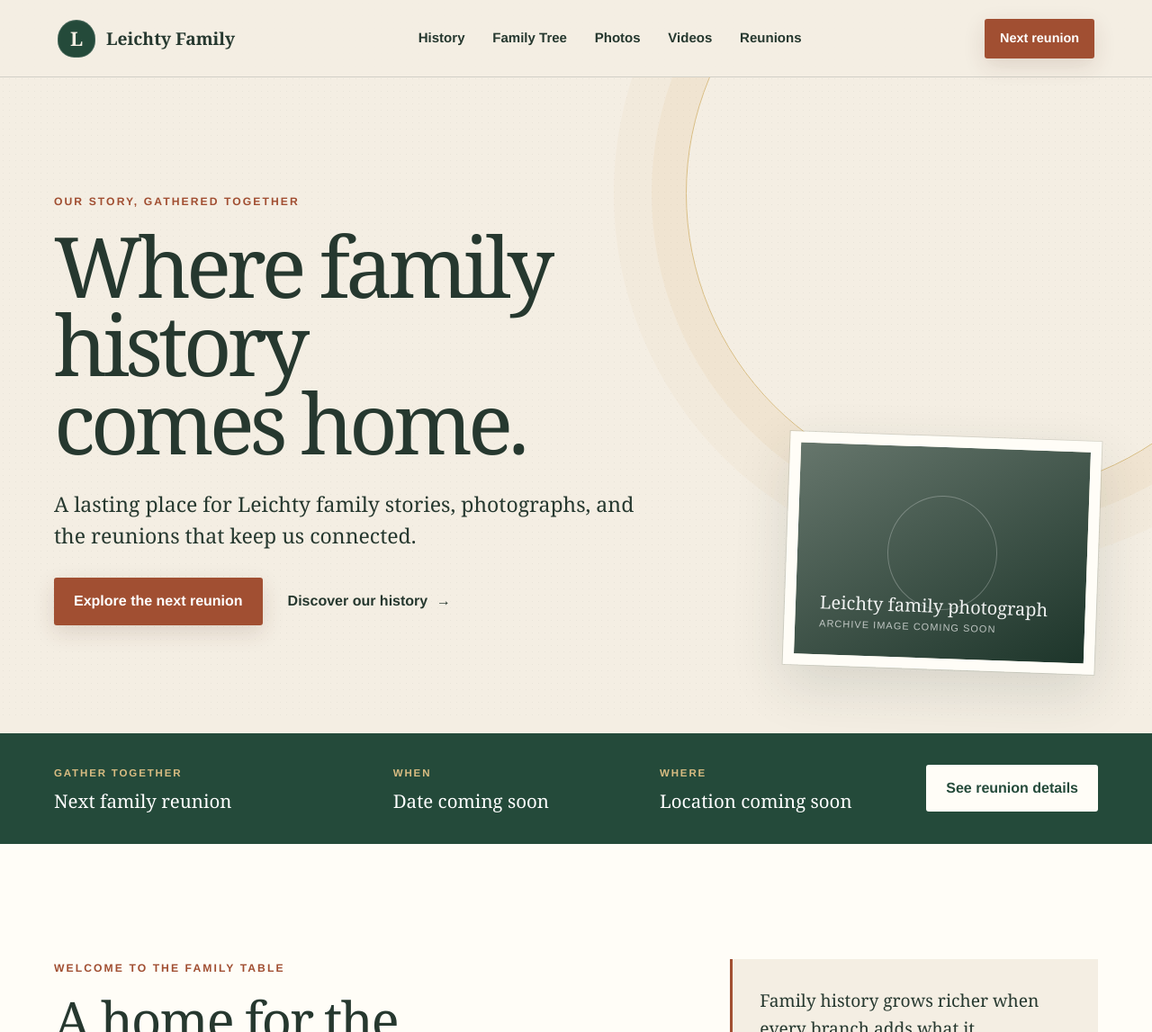
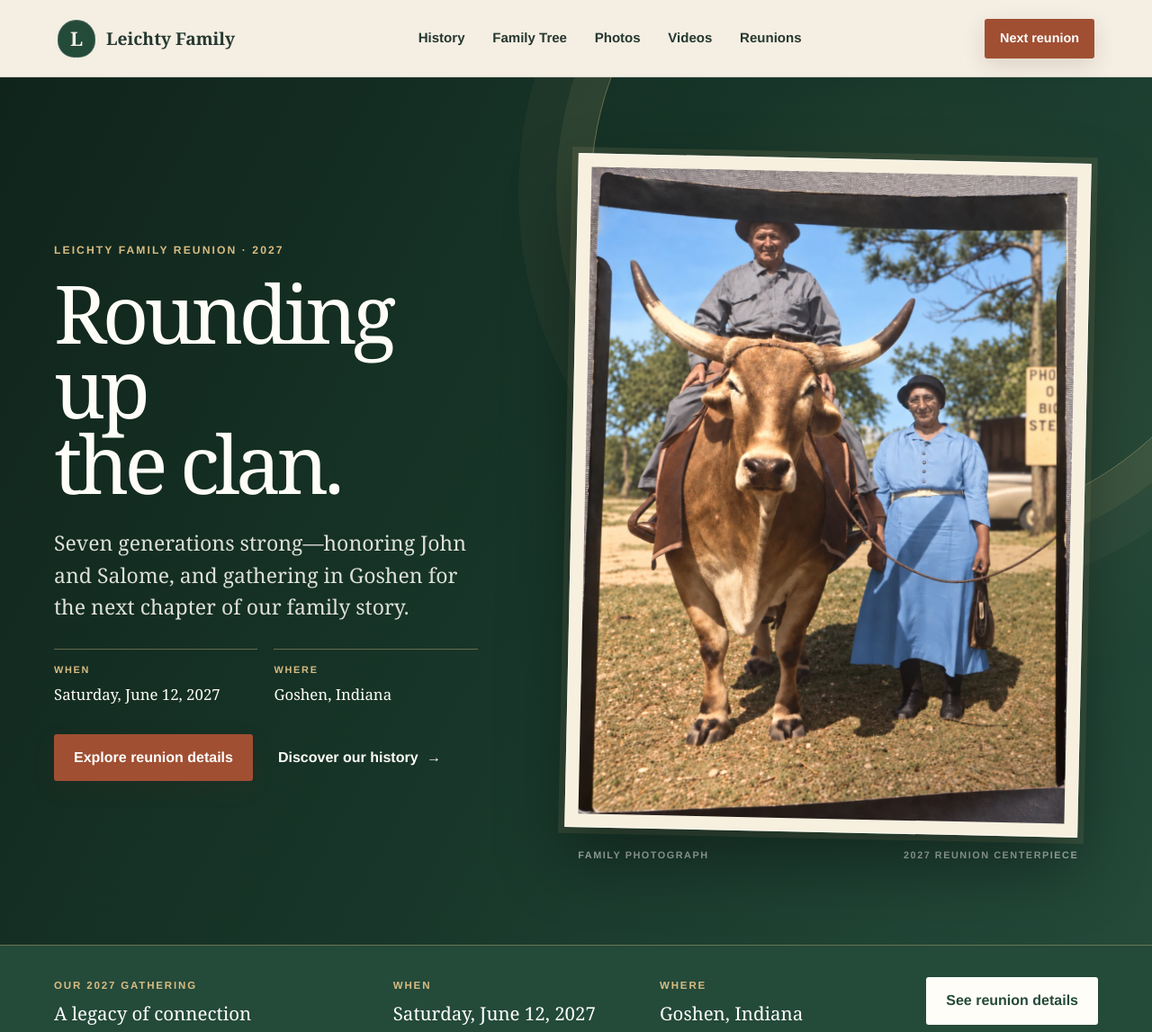
Before and after one commit to leichtyjl/leichtys-family, a website: page index.html in a window 1280 px wide. Shown: the top 1147 px of the page at 90% size. Drawn offline with Linux system fonts and the light colour scheme.

Commit message:
Design reunion-centered homepage

```diff
--- a/assets/styles.css
+++ b/assets/styles.css
@@ -189,27 +189,40 @@ button, input, select, textarea { font: inherit; }
 .text-link span { display: inline-block; margin-left: 5px; transition: transform .18s ease; }
 .text-link:hover span { transform: translateX(4px); }
 
-.hero {
+.reunion-hero {
   position: relative;
-  min-height: 710px;
-  padding: clamp(76px, 10vw, 138px) max(22px, calc((100vw - var(--content)) / 2)) 120px;
+  min-height: min(850px, calc(100vh - 86px));
+  padding: clamp(54px, 7vw, 94px) max(22px, calc((100vw - var(--content)) / 2));
+  display: grid;
+  grid-template-columns: minmax(0, .88fr) minmax(420px, 1.12fr);
+  align-items: center;
+  gap: clamp(42px, 7vw, 96px);
+  color: rgba(255, 253, 247, .86);
+  background:
+    radial-gradient(circle at 78% 38%, rgba(216,188,130,.14), transparent 32%),
+    linear-gradient(118deg, #10241b 0%, #18372a 52%, #244a3a 100%);
   overflow: hidden;
 }
 
-.hero::before {
+.reunion-hero::before {
   content: "";
   position: absolute;
-  width: min(710px, 52vw);
+  width: min(760px, 58vw);
   aspect-ratio: 1;
-  right: -150px;
-  top: -205px;
-  border: 1px solid var(--gold);
+  right: -120px;
+  top: -245px;
+  border: 1px solid rgba(216,188,130,.45);
   border-radius: 50%;
-  box-shadow: 0 0 0 38px rgba(216,188,130,.12), 0 0 0 80px rgba(216,188,130,.07);
+  box-shadow: 0 0 0 38px rgba(216,188,130,.08), 0 0 0 80px rgba(216,188,130,.045);
   pointer-events: none;
 }
 
-.hero-content { position: relative; z-index: 2; max-width: 770px; }
+.hero-content { position: relative; z-index: 2; max-width: 640px; }
+.reunion-hero .eyebrow { color: var(--gold); }
+.reunion-hero h1 { color: var(--paper); font-size: clamp(3.8rem, 7vw, 7rem); }
+.reunion-hero .text-link { color: var(--paper); }
+.reunion-hero .text-link:hover,
+.reunion-hero .text-link:focus-visible { color: var(--gold); }
 
 .eyebrow {
   margin: 0 0 18px;
@@ -252,36 +265,37 @@ h3 { margin: 0 0 10px; font-size: 1.55rem; font-weight: 600; line-height: 1.15;
 .hero-copy { margin: 30px 0 28px; }
 .hero-actions { display: flex; align-items: center; gap: 28px; flex-wrap: wrap; }
 
-.photo-stage {
-  position: absolute;
-  z-index: 1;
-  right: max(28px, calc((100vw - var(--content)) / 2));
-  bottom: 70px;
-  width: clamp(240px, 27vw, 360px);
-  aspect-ratio: 4 / 3;
-  padding: 27px;
+.hero-details {
+  margin: 0 0 30px;
+  display: grid;
+  grid-template-columns: repeat(2, minmax(0, 1fr));
+  gap: 18px;
+}
+.hero-details div { padding-top: 14px; border-top: 1px solid rgba(216,188,130,.42); }
+.hero-details dt { color: var(--gold); font-size: .68rem; font-weight: 800; letter-spacing: .16em; text-transform: uppercase; }
+.hero-details dd { margin: 4px 0 0; color: var(--paper); font-family: var(--serif); font-size: 1.05rem; }
+
+.reunion-centerpiece { position: relative; z-index: 1; width: min(100%, 570px); margin: 0 auto; }
+.centerpiece-frame {
+  padding: clamp(10px, 1.1vw, 15px);
+  background: #f7f0df;
+  border: 1px solid rgba(255,255,255,.58);
+  box-shadow: 0 34px 76px rgba(0,0,0,.38), 0 0 0 7px rgba(216,188,130,.12);
+  transform: rotate(1.2deg);
+}
+.centerpiece-frame img { width: 100%; height: auto; display: block; }
+.reunion-centerpiece figcaption {
+  margin: 18px 7px 0;
   display: flex;
-  flex-direction: column;
-  justify-content: flex-end;
-  color: rgba(255,255,255,.92);
-  background: linear-gradient(150deg, #66766c, #1d352a);
-  border: 12px solid var(--paper);
-  outline: 1px solid rgba(38,56,47,.12);
-  box-shadow: var(--shadow);
-  transform: rotate(2deg);
-  font-family: var(--serif);
-  font-size: 1.25rem;
+  justify-content: space-between;
+  gap: 20px;
+  color: rgba(255,255,255,.62);
+  font-size: .68rem;
+  font-weight: 750;
+  letter-spacing: .14em;
+  text-transform: uppercase;
 }
 
-.photo-stage::before {
-  content: "";
-  position: absolute;
-  inset: 23% 31%;
-  border: 1px solid rgba(255,255,255,.26);
-  border-radius: 50%;
-}
-
-.photo-stage small,
 .photo-placeholder small {
   display: block;
   font-family: var(--sans);
@@ -292,7 +306,12 @@ h3 { margin: 0 0 10px; font-size: 1.55rem; font-weight: 600; line-height: 1.15;
   opacity: .74;
 }
 
-.reunion-ribbon { color: white; background: var(--forest); }
+.reunion-ribbon {
+  color: white;
+  background: var(--forest);
+  border-top: 1px solid rgba(216,188,130,.38);
+  border-bottom: 1px solid rgba(216,188,130,.25);
+}
 .ribbon-inner {
   width: min(calc(100% - 44px), var(--content));
   margin: auto;
@@ -476,7 +495,7 @@ h3 { margin: 0 0 10px; font-size: 1.55rem; font-weight: 600; line-height: 1.15;
 
 @media (max-width: 1060px) {
   .hero-content { max-width: 620px; }
-  .photo-stage { right: 4vw; width: 280px; }
+  .reunion-hero { grid-template-columns: minmax(0, .92fr) minmax(370px, 1.08fr); gap: 40px; }
   .card-grid { grid-template-columns: repeat(2, 1fr); }
 }
 
@@ -484,10 +503,10 @@ h3 { margin: 0 0 10px; font-size: 1.55rem; font-weight: 600; line-height: 1.15;
   .site-header { min-height: 76px; }
   .js .desktop-nav { display: none; }
   .js .menu-toggle { display: block; }
-  .hero { min-height: auto; padding-top: 72px; padding-bottom: 440px; }
+  .reunion-hero { min-height: auto; grid-template-columns: 1fr; padding-top: 76px; padding-bottom: 76px; }
   .hero-content { max-width: 760px; }
-  .photo-stage { left: 10%; right: auto; bottom: 72px; width: 76%; max-width: 360px; }
-  .hero::before { width: 80vw; right: -35vw; }
+  .reunion-centerpiece { width: min(84vw, 570px); }
+  .reunion-hero::before { width: 86vw; right: -35vw; }
   .ribbon-inner { grid-template-columns: 1fr 1fr; }
   .ribbon-inner .button { justify-self: start; }
   .intro-grid, .family-promise, .reunion-cta, .tree-foundation, .reunion-overview { grid-template-columns: 1fr; }
@@ -504,9 +523,13 @@ h3 { margin: 0 0 10px; font-size: 1.55rem; font-weight: 600; line-height: 1.15;
   .wordmark { font-size: 1.02rem; }
   .wordmark-mark { width: 38px; height: 38px; }
   .header-actions .button-small { display: none; }
-  .hero { padding-inline: 22px; padding-bottom: 390px; }
+  .reunion-hero { padding-inline: 22px; padding-top: 62px; }
+  .reunion-hero h1 { font-size: clamp(3.2rem, 15vw, 5.2rem); }
+  .hero-details { grid-template-columns: 1fr; }
   .hero-actions { align-items: stretch; flex-direction: column; gap: 7px; }
   .hero-actions .text-link { text-align: center; }
+  .reunion-centerpiece { width: min(88vw, 500px); }
+  .reunion-centerpiece figcaption { flex-direction: column; gap: 3px; }
   .ribbon-inner { grid-template-columns: 1fr; gap: 18px; }
   .ribbon-inner > div { padding-bottom: 14px; border-bottom: 1px solid rgba(255,255,255,.16); }
   .ribbon-inner .button { width: 100%; }
--- a/content/site.json
+++ b/content/site.json
@@ -3,9 +3,9 @@
   "canonicalOrigin": "https://www.leichtys.com",
   "description": "A gathering place for Leichty family history, photographs, stories, and reunions.",
   "reunion": {
-    "label": "Next family reunion",
-    "date": "Date coming soon",
-    "location": "Location coming soon",
+    "label": "2027 family reunion",
+    "date": "Saturday, June 12, 2027",
+    "location": "Goshen, Indiana",
     "registration": "Registration opening later"
   },
   "navigation": [
--- a/index.html
+++ b/index.html
@@ -5,14 +5,14 @@
     <meta name="viewport" content="width=device-width, initial-scale=1">
     <meta name="theme-color" content="#f4eee3">
     <title>Leichty Family</title>
-    <meta name="description" content="A gathering place for Leichty family history, photographs, stories, and reunions.">
+    <meta name="description" content="The 2027 Leichty Family Reunion in Goshen, Indiana, and a lasting home for family history, photographs, and stories.">
     <link rel="canonical" href="https://www.leichtys.com/">
     <link rel="icon" type="image/png" sizes="32x32" href="/assets/favicon-32.png">
     <link rel="apple-touch-icon" href="/assets/apple-touch-icon.png">
     <meta property="og:type" content="website">
     <meta property="og:site_name" content="Leichty Family">
     <meta property="og:title" content="Leichty Family">
-    <meta property="og:description" content="A gathering place for Leichty family history, photographs, stories, and reunions.">
+    <meta property="og:description" content="The 2027 Leichty Family Reunion in Goshen, Indiana, and a lasting home for family history, photographs, and stories.">
     <meta property="og:url" content="https://www.leichtys.com/">
     <meta property="og:image" content="https://www.leichtys.com/assets/og.png">
     <meta property="og:image:width" content="1200">
@@ -20,8 +20,9 @@
     <meta property="og:image:alt" content="Leichty Family — History, stories and reunions">
     <meta name="twitter:card" content="summary_large_image">
     <meta name="twitter:title" content="Leichty Family">
-    <meta name="twitter:description" content="A gathering place for Leichty family history, photographs, stories, and reunions.">
+    <meta name="twitter:description" content="The 2027 Leichty Family Reunion in Goshen, Indiana, and a lasting home for family history, photographs, and stories.">
     <meta name="twitter:image" content="https://www.leichtys.com/assets/og.png">
+    <link rel="preload" as="image" href="/assets/reunion-centerpiece.webp" type="image/webp">
     <link rel="stylesheet" href="/assets/styles.css">
     <script src="/assets/site.js" defer></script>
   </head>
@@ -37,35 +38,41 @@
     <nav class="mobile-menu" id="mobile-menu" data-mobile-menu aria-label="Mobile navigation" hidden><a href="/history/">History</a><a href="/family-tree/">Family Tree</a><a href="/photos/">Photos</a><a href="/videos/">Videos</a><a href="/reunions/">Reunions</a><a href="/reunion/">Next reunion</a></nav>
   </header>
     <main id="main">
-      <section class="hero" aria-labelledby="hero-title">
+      <section class="reunion-hero" aria-labelledby="hero-title">
         <div class="hero-content">
-          <p class="eyebrow">Our story, gathered together</p>
-          <h1 id="hero-title">Where family history<br>comes home.</h1>
-          <p class="hero-copy">A lasting place for Leichty family stories, photographs, and the reunions that keep us connected.</p>
+          <p class="eyebrow">Leichty Family Reunion · 2027</p>
+          <h1 id="hero-title">Rounding up<br>the clan.</h1>
+          <p class="hero-copy">Seven generations strong—honoring John and Salome, and gathering in Goshen for the next chapter of our family story.</p>
+          <dl class="hero-details" aria-label="Reunion date and location">
+            <div><dt>When</dt><dd>Saturday, June 12, 2027</dd></div>
+            <div><dt>Where</dt><dd>Goshen, Indiana</dd></div>
+          </dl>
           <div class="hero-actions">
-            <a class="button" href="/reunion/">Explore the next reunion</a>
+            <a class="button" href="/reunion/">Explore reunion details</a>
             <a class="text-link" href="/history/">Discover our history <span aria-hidden="true">→</span></a>
           </div>
         </div>
-        <div class="photo-stage" role="img" aria-label="Reserved space for a treasured Leichty family photograph">
-          <span>Leichty family photograph</span>
-          <small>Archive image coming soon</small>
-        </div>
+        <figure class="reunion-centerpiece">
+          <div class="centerpiece-frame">
+            <img src="/assets/reunion-centerpiece.webp" width="1087" height="1447" fetchpriority="high" alt="Colorized vintage photograph of a man seated on a longhorn steer beside a woman in a blue dress">
+          </div>
+          <figcaption><span>Family photograph</span><span>2027 reunion centerpiece</span></figcaption>
+        </figure>
       </section>
 
       <aside class="reunion-ribbon" aria-label="Next reunion summary">
         <div class="ribbon-inner">
           <div>
-            <span class="ribbon-label">Gather together</span>
-            <span class="ribbon-value">Next family reunion</span>
+            <span class="ribbon-label">Our 2027 gathering</span>
+            <span class="ribbon-value">A legacy of connection</span>
           </div>
           <div>
             <span class="ribbon-label">When</span>
-            <span class="ribbon-value">Date coming soon</span>
+            <span class="ribbon-value">Saturday, June 12, 2027</span>
           </div>
           <div>
             <span class="ribbon-label">Where</span>
-            <span class="ribbon-value">Location coming soon</span>
+            <span class="ribbon-value">Goshen, Indiana</span>
           </div>
           <a class="button button-light" href="/reunion/">See reunion details</a>
         </div>
@@ -131,12 +138,12 @@
           <div>
             <p class="eyebrow">Come back together</p>
             <h2 id="reunion-title">The next Leichty family reunion.</h2>
-            <p class="section-lead">Planning details are being gathered. The reunion page will become the single place for the date, location, schedule, lodging, meals, and registration.</p>
+            <p class="section-lead">The date and place are set. The reunion page is the single home for the latest schedule, lodging, meal, and registration details as plans take shape.</p>
             <a class="button" href="/reunion/">Visit the reunion page</a>
           </div>
           <ul class="details-list" aria-label="Current reunion details">
-            <li><strong>Date</strong>Date coming soon</li>
-            <li><strong>Location</strong>Location coming soon</li>
+            <li><strong>Date</strong>Saturday, June 12, 2027</li>
+            <li><strong>Location</strong>Goshen, Indiana</li>
             <li><strong>Registration</strong>Registration opening later</li>
           </ul>
         </div>
--- a/scripts/check.mjs
+++ b/scripts/check.mjs
@@ -4,7 +4,7 @@ import { fileURLToPath } from 'node:url';
 
 const root = join(dirname(fileURLToPath(import.meta.url)), '..');
 const pages = ['index.html', 'reunion/index.html', 'reunion/rsvp/index.html', 'history/index.html', 'family-tree/index.html', 'photos/index.html', 'videos/index.html', 'reunions/index.html', '404.html'];
-const requiredAssets = ['assets/styles.css', 'assets/site.js', 'assets/og.png', 'assets/favicon-32.png', 'assets/apple-touch-icon.png'];
+const requiredAssets = ['assets/styles.css', 'assets/site.js', 'assets/og.png', 'assets/favicon-32.png', 'assets/apple-touch-icon.png', 'assets/reunion-centerpiece.webp'];
 const failures = [];
 
 for (const file of [...pages, ...requiredAssets, 'sitemap.xml', 'robots.txt', '_headers']) {
```
Also changed, not shown: reunion/index.html (+3 -3 lines), reunion/rsvp/index.html (+1 -1 lines), reunions/index.html (+1 -1 lines), scripts/build.mjs (+23 -16 lines), assets/reunion-centerpiece.webp (added).
